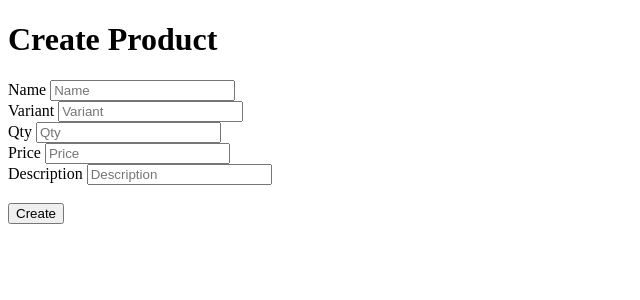
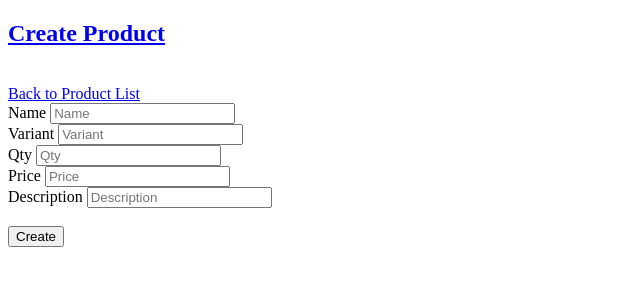
Before and after one commit to Xvareon/Flask-Application, a Flask app: page /products/create in a window 1280 px wide. Shown: the top 300 px of the page, without its empty margins (0-640 px from the left). Run offline with Flask 3, Linux system fonts and the light colour scheme; some libraries are stand-ins or nearby versions.

Commit message:
Added links to title

```diff
--- a/flask_app/templates/products_create.html
+++ b/flask_app/templates/products_create.html
@@ -8,7 +8,10 @@
 </head>
 <body>
 
-    <h1>Create Product</h1>
+    <a href="{{ url_for('products_create_form') }}"><h2>Create Product</h2></a><br>
+
+    <a href="{{ url_for('products_index') }}">Back to Product List</a><br>
+
     <form action="/products/create" method="post">
 
         <label for="name">Name</label>
--- a/flask_app/templates/products_index.html
+++ b/flask_app/templates/products_index.html
@@ -8,7 +8,7 @@
 </head>
 <body>
 
-    <h2>Product List</h2><br>
+    <a href="{{ url_for('products_index') }}"><h2>Products List</h2></a><br>
 
     <a href="{{ url_for('products_create_form') }}">Create New Product</a><br>
 
```
Also changed, not shown: README.md.
